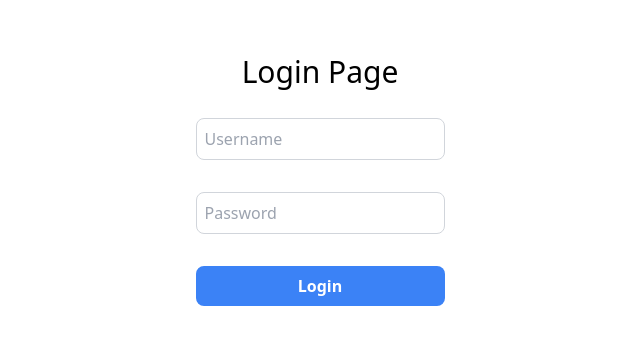
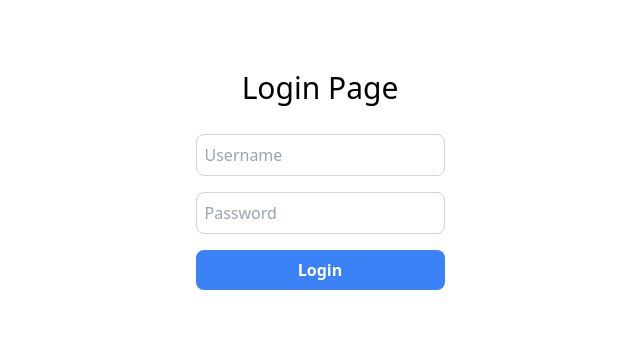
Before and after one commit to LorenzCoder/Minihackathon_3.0, a React (Vite) app in the folder frontend/TeamPanel-Frontend/: page /login in a window 1280 px wide. Shown: the part 216-560 px from the top of the page, without its empty margins (320-960 px from the left). Built offline with nearby package versions, Linux system fonts and the light colour scheme.

Commit message:
Gap gelöscht

```diff
--- a/frontend/TeamPanel-Frontend/src/Components/Login.jsx
+++ b/frontend/TeamPanel-Frontend/src/Components/Login.jsx
@@ -16,7 +16,7 @@ export default function Login() {
   return (
     <div className="flex flex-col items-center justify-center w-full h-screen ">
       <h1 className="text-3xl">Login Page</h1>
-      <form className="flex flex-col gap-4 mt-5" onSubmit={handleSubmit}>
+      <form className="flex flex-col mt-5" onSubmit={handleSubmit}>
         <input
           type="text"
           placeholder="Username"
```
